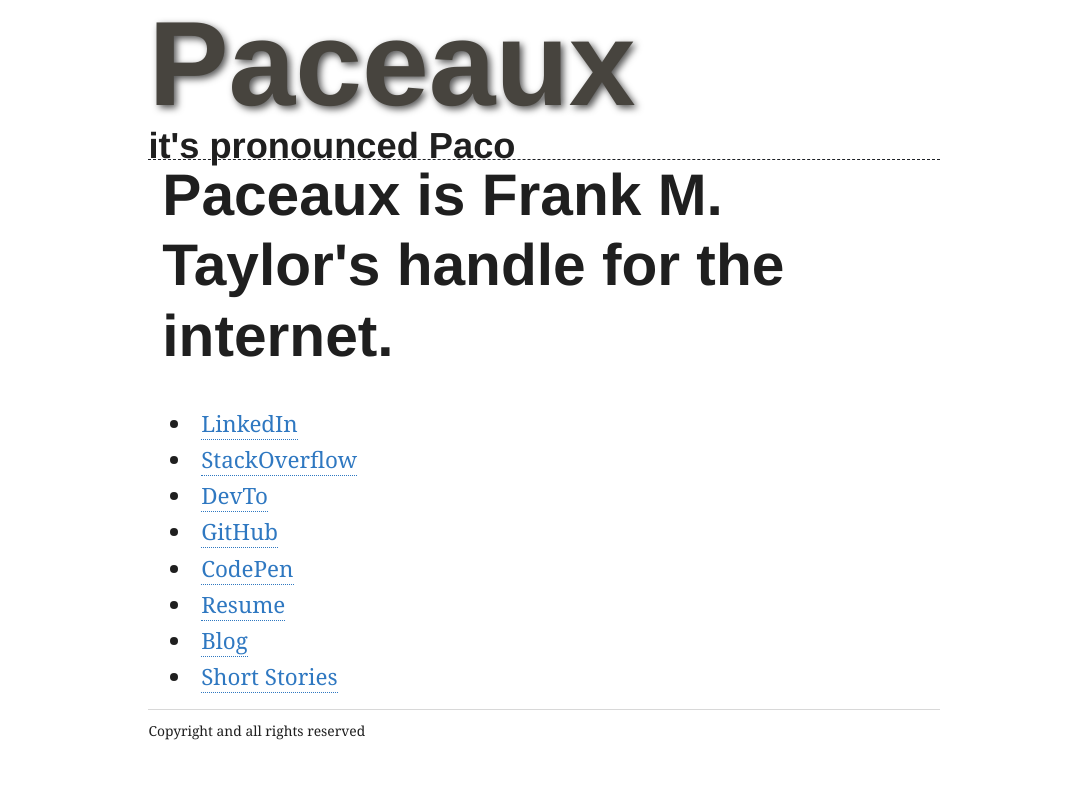
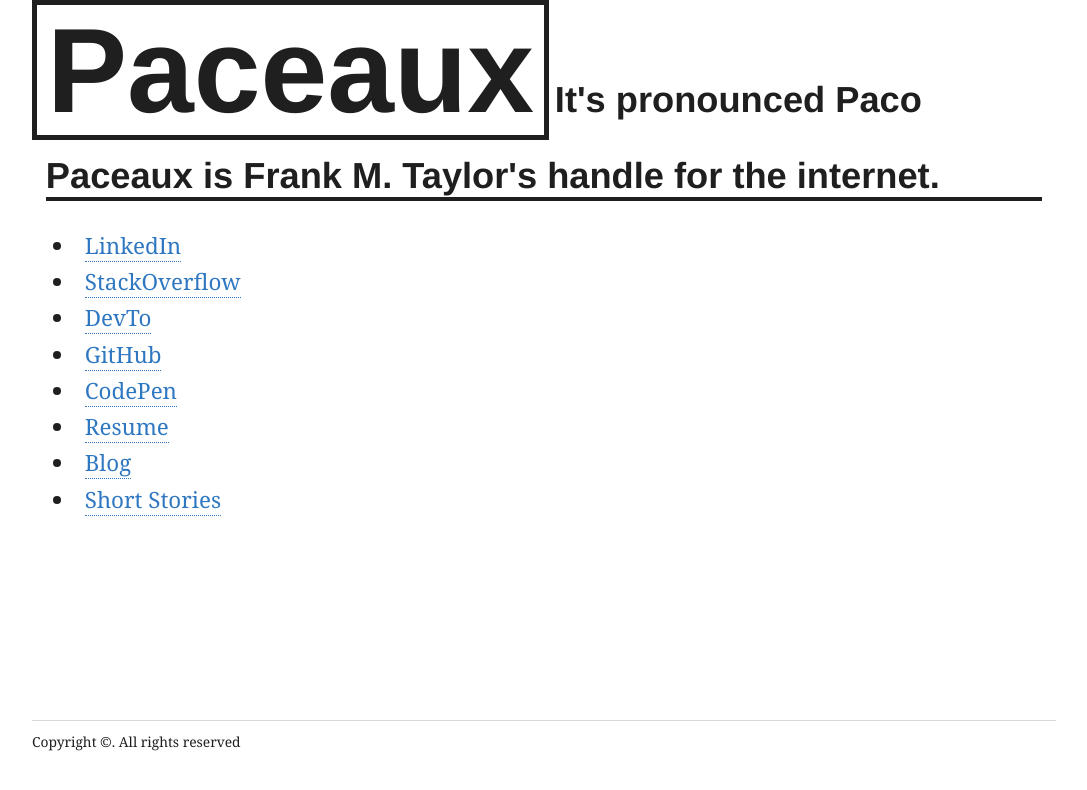
Before and after one commit to paceaux/paceaux, a website: page src/index.html in a window 1280 px wide. Shown: the whole page, without its empty margins (96-1183 px from the left). Drawn offline with Linux system fonts and the light colour scheme.

Commit message:
makes styles more in line with everything else

```diff
--- a/src/assets/css/paceaux.css
+++ b/src/assets/css/paceaux.css
@@ -14,22 +14,31 @@
  }
 
  body {
+    --gridRail: 10%;
+    --sectionFlow: row;
     display: grid;
-     min-height: 100%;
-     grid-template: ". header ." 20vh ". main ." auto ". footer ." 5vh / minmax(1.618rem, 19.1vw) 61.8vw minmax(1.618rem, 19.1vw);
+    grid-template-areas:
+    'railP header railS'
+    'railP main   railS'
+    'railP footer railS';
+    grid-template-rows: auto 1fr 10%;
+    grid-template-columns: var(--gridRail) 1fr var(--gridRail);
+    min-height: 100vh;
  }
 
  .g-header {
+    display: grid;
+    grid-template-rows: auto auto;
+    grid-template-columns: 3;
     grid-area: header;
-     border-bottom: 1px dashed #1E2126;
  }
 
 .g-header__title {
      display: inline-block;
-     color: #47443E;
-     text-shadow: 3px 3px 7px #555;
      font-size: clamp(var(--biggestTitleSize), 7rem, 120px);
-     line-height: 2ex;
+     line-height: 1;
+     padding: 5px 10px;
+     border: 5px solid;
      margin: 0;
      transform-origin: bottom left;
      animation-name: fall;
@@ -41,7 +50,10 @@
 
 .g-header__subtitle {
      display: inline-block;
-     line-height: 2ex;
+    font-family: var(--titleFontFamily);
+    font-weight: var(--heaviestFontWeight);
+    font-size: var(--bigTitleSize);
+    line-height: var(--smallLineHeight);
      margin: 0;
      animation-name: hop;
      animation-duration: 2s;
@@ -133,3 +145,9 @@
      animation-delay: 1.5s;
      animation-iteration-count: 1;
  }
+
+ .linkList__title {
+    border-bottom-width: 4px;
+    border-bottom-style: solid;
+    border-bottom-color: var(--colorNeutralDarkest);
+ }
--- a/src/index.html
+++ b/src/index.html
@@ -9,42 +9,44 @@
 </head>
   <body>
   <header class="g-header">
-    <h1 class="g-header__title">Paceaux</h1>
-    <h2 class="g-header__subtitle">it's pronounced Paco</h2>
+    <hgroup class="g-header__hgroup">
+      <h1 class="g-header__title">Paceaux</h1>
+      <p class="g-header__subtitle">It's pronounced Paco<p/>
+    </hgroup>
   </header>
   <main class="g-main">
-    <section>
-      <h1>Paceaux is Frank M. Taylor's handle for the internet.</h1>
-      <ul>
-        <li>
-          <a href="https://www.linkedin.com/in/paceaux/">LinkedIn</a>
+    <section class="linkList">
+      <h2 class="linkList__title">Paceaux is Frank M. Taylor's handle for the internet.</h2>
+      <ul class="linkList__list">
+        <li class="linkList__item">
+          <a class="linkList__link" href="https://www.linkedin.com/in/paceaux/">LinkedIn</a>
         </li>
-        <li>
-          <a href="https://stackoverflow.com/users/1045901/paceaux">StackOverflow</a>
+        <li class="linkList__item">
+          <a class="linkList__link" href="https://stackoverflow.com/users/1045901/paceaux">StackOverflow</a>
         </li>
-        <li>
-          <a href="https://dev.to/paceaux">DevTo</a>
+        <li class="linkList__item">
+          <a class="linkList__link" href="https://dev.to/paceaux">DevTo</a>
         </li>
-        <li>
-          <a href="https://github.com/paceaux/">GitHub</a>
+        <li class="linkList__item">
+          <a class="linkList__link" href="https://github.com/paceaux/">GitHub</a>
         </li>
-        <li>
-          <a href="https://codepen.io/paceaux">CodePen</a>
+        <li class="linkList__item">
+          <a class="linkList__link" href="https://codepen.io/paceaux">CodePen</a>
         </li>
-        <li>
-          <a href="https://frankmtaylor.com">Resume</a>
+        <li class="linkList__item">
+          <a class="linkList__link" href="https://frankmtaylor.com">Resume</a>
         </li>
-        <li>
-          <a href="https://blog.frankmtaylor.com">Blog</a>
+        <li class="linkList__item">
+          <a class="linkList__link" href="https://blog.frankmtaylor.com">Blog</a>
         </li>
-        <li>
-          <a href="https://stories.frankmtaylor.com">Short Stories</a>
+        <li class="linkList__item">
+          <a class="linkList__link" href="https://stories.frankmtaylor.com">Short Stories</a>
         </li>
       </ul>
     </section>
   </main>
 <footer class="g-footer">
-<small class="g-footer__legal"> Copyright and all rights reserved</small>
+<small class="g-footer__legal"> Copyright &copy;. All rights reserved</small>
 </footer>
 </body>
 </html>
```
